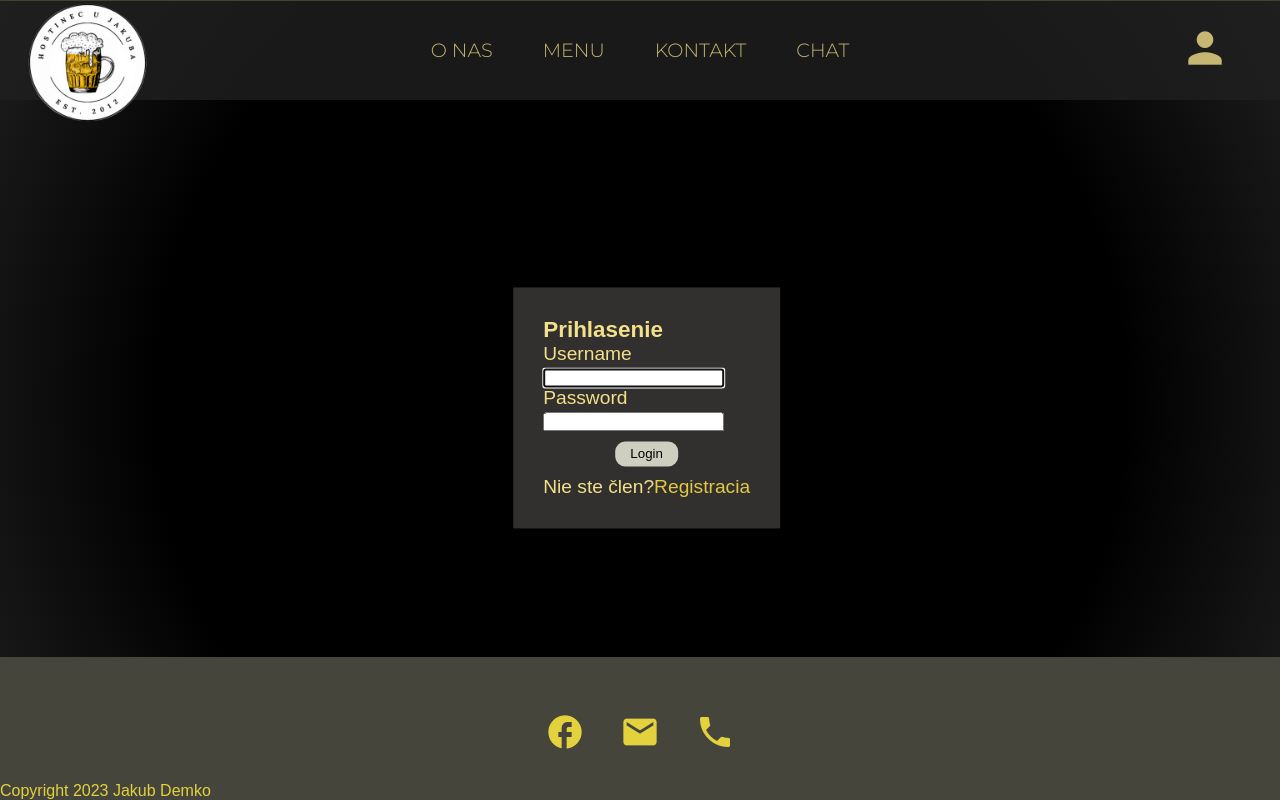
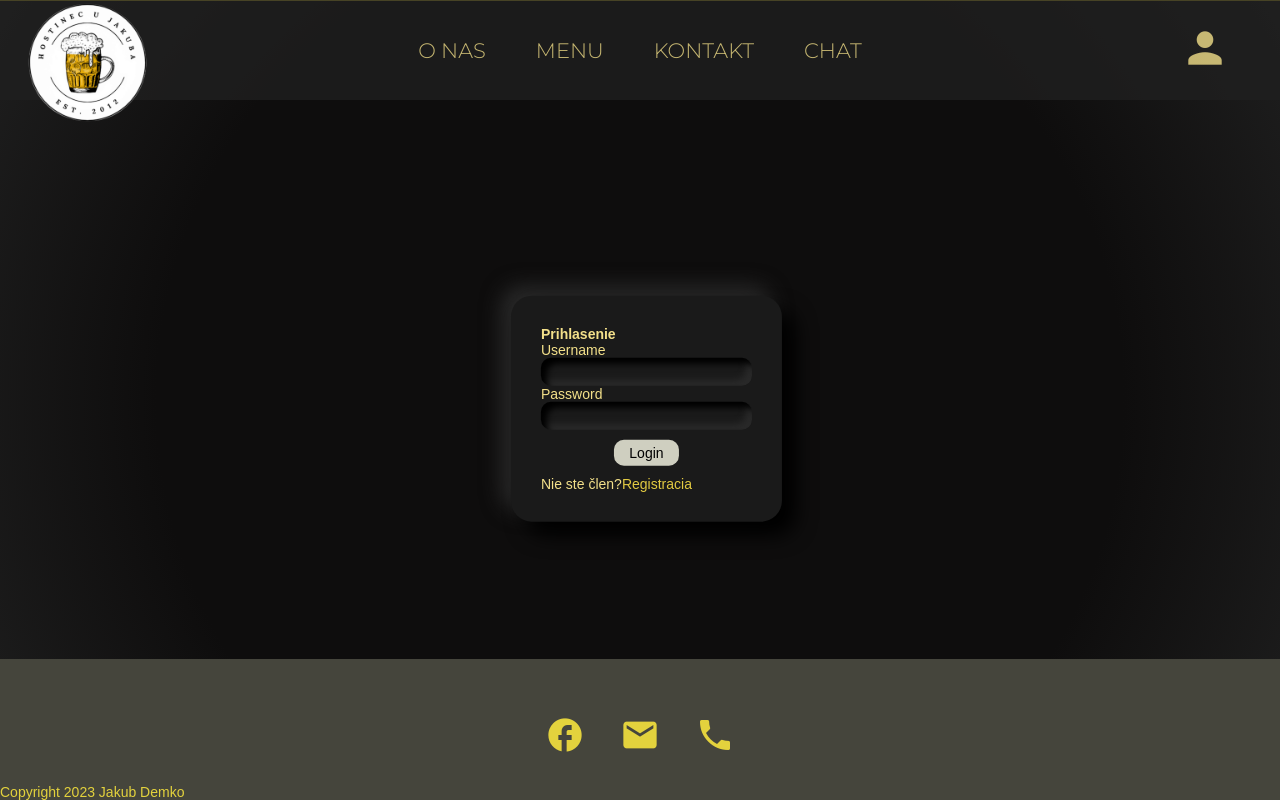
Before and after one commit to junglissta/ujakuba, a Django app: page /login/ in a window 1280 px wide. Run offline with Django 4.2, Linux system fonts and the light colour scheme; some web fonts are replaced.

Commit message:
styling of form

```diff
--- a/contact/views.py
+++ b/contact/views.py
@@ -12,12 +12,10 @@ def contactView(request):
     else:
         form = ContactForm(request.POST)
         if form.is_valid():
+            subject= 'korcma Kontakt'
             from_email = form.cleaned_data["email"]
             message = form.cleaned_data['message']
-            try:
-                send_mail(subject='', message=message, from_email=from_email, recipient_list=["korcmaujakuba@gmail.com"])
-            except BadHeaderError:
-                return HttpResponse("Invalid header found.")
+            send_mail(subject='', message=message, from_email=from_email, recipient_list=["korcmaujakuba@gmail.com"])
             return redirect("success")
     return render(request, "contact/contact.html", {"form": form})
 
--- a/homepage/views.py
+++ b/homepage/views.py
@@ -8,6 +8,7 @@ from django.views.generic.edit import CreateView, UpdateView, DeleteView
 from .forms import PostForm
 from .models import Post
 from django.core.paginator import Paginator
+from django.urls import reverse_lazy
 # Create your views here.
 
 def about(request):
@@ -19,7 +20,7 @@ def menu(request):
 class SignUp(CreateView):
     form_class = UserCreationForm
     template_name = 'registration/signup.html'
-    success_url = 'login'
+    success_url = reverse_lazy('login')
 
 class HomeView(TemplateView):
     template_name = "index.html"
--- a/hostinec/settings.py
+++ b/hostinec/settings.py
@@ -142,6 +142,7 @@ MEDIA_ROOT = BASE_DIR.joinpath('media/')
 
 DEFAULT_FROM_EMAIL = "kubodemko@gmail.com"
 EMAIL_BACKEND = "django.core.mail.backends.console.EmailBackend"
+SERVER_EMAIL = 'korcmaujakuba@gmail.com'
 EMAIL_HOST = "smtp.gmail.com"
 EMAIL_USE_TLS = True
 EMAIL_PORT = 587
--- a/hostinec/urls.py
+++ b/hostinec/urls.py
@@ -1,18 +1,4 @@
-"""hostinec URL Configuration
 
-The `urlpatterns` list routes URLs to views. For more information please see:
-    https://docs.djangoproject.com/en/4.1/topics/http/urls/
-Examples:
-Function views
-    1. Add an import:  from my_app import views
-    2. Add a URL to urlpatterns:  path('', views.home, name='home')
-Class-based views
-    1. Add an import:  from other_app.views import Home
-    2. Add a URL to urlpatterns:  path('', Home.as_view(), name='home')
-Including another URLconf
-    1. Import the include() function: from django.urls import include, path
-    2. Add a URL to urlpatterns:  path('blog/', include('blog.urls'))
-"""
 from django.contrib import admin
 from django.urls import path, include
 
--- a/static/styles.css
+++ b/static/styles.css
@@ -7,12 +7,13 @@
     margin: 0;
     padding: 0;
     box-sizing: border-box;
+    font-size: 14px;
 }
 
 html {
     font-family: 'Sofia Sans', sans-serif;
-    background: rgb(0,0,0);
-    background: radial-gradient(circle, rgba(0,0,0,1) 64%, rgba(31,31,31,1) 100%, rgba(38,38,38,1) 100%);
+    background: rgb(34, 34, 34);
+    background: radial-gradient(circle, rgb(14, 13, 13) 64%, rgba(31,31,31,1) 100%, rgba(38,38,38,1) 100%);
     color: rgb(227, 210, 61);
 }
 body {
@@ -103,6 +104,8 @@ h1 {
 }
 
 .moving-text {
+    color: rgb(0, 0, 0);
+    font-weight: 900;
     position: fixed;
     font-family:  'Poiret One', cursive;
     font-weight: 500;
@@ -137,7 +140,7 @@ h1 {
 }
 .credentials {
     position: absolute;
-    font-size: 1.5vw;
+    font-size: 1.5em;
     gap: 10px;
     right: 0;
     margin-right: 15px;
@@ -172,7 +175,7 @@ h1 {
 }
 
 .nav-link{
-    font-size: 1.5vw;
+    font-size: 1.5em;
     font-weight: 400;
     color: rgb(243, 224, 138);
     cursor: pointer;
@@ -200,7 +203,7 @@ h1 {
 .navbar .login {
     position: absolute;
     right: 50px;
-    font-size: 1.5vw;
+    font-size: 1.5em;
     font-weight: 400;
     color: rgb(243, 224, 138);
     cursor: pointer;
@@ -219,7 +222,7 @@ h1 {
 }
 
 .footer-container {
-    font-size: 1.5vw;
+    font-size: 1.5em;
     height: 125px;
     padding-bottom: 25px;
     gap: 2vw;
@@ -260,13 +263,30 @@ h1 {
     flex-direction: column;
     flex-wrap: wrap;
     transform: translate(-55%, -55%);
-    background: rgb(50, 47, 47);
-    font-size: 1.5vw;
+    background: rgb(26, 26, 26);
+    font-size: 1.5em;
     max-width: 600px;
     padding: 30px;
     margin: 20px;
     color: rgb(243, 224, 138);
     z-index: 20;
+    border-radius: 1em;
+    box-sizing: border-box;
+    box-shadow: 14px 14px 20px #000000, -10px -10px 20px rgb(41, 41, 41);
+    animation: fadeInAnimation 2s linear;
+}
+
+.field input {
+    color: rgb(243, 224, 138);
+    border: none;
+    outline: none;
+    background: rgb(26, 26, 26);
+    padding: 10px;
+    padding-left: 20px;
+    height: 2em;
+    font-size: 1em;
+    border-radius: 10px;
+    box-shadow: inset 6px 6px 6px #000000, inset -6px -6px 6px rgb(41, 41, 41);
 }
 .login-form h2 {
     font-size: 40px;
@@ -318,7 +338,7 @@ h2{
 }
 
 .contact-form h3 {
-    font-size: 2vw;
+    font-size: 2em;
 }
 
 .grid {
@@ -341,12 +361,12 @@ h2{
     margin: auto;
     width: 80%;
     margin-top: 120px;
-    font-size: 1.5vw;
+    font-size: 1.5em;
 }
 .chat-form p input {
     margin: 5px;
     width: 100%;
-    font-size: 1.5vw;
+    font-size: 1.5em;
     border-radius: 15px;
     padding: 10px;
 }
@@ -381,7 +401,7 @@ h2{
 
 }
 .pagination .page-link {
-    font-size: 1.5vw;
+    font-size: 1.5em;
     display: flex;
     justify-content: center;
     align-items: center;
--- a/templates/registration/login.html
+++ b/templates/registration/login.html
@@ -3,6 +3,7 @@
 {% block title %}Prihlasenie{% endblock %}
 
 {% block content %}
+<div class="login-border">
   <div class="login-form">
     <h3>Prihlasenie</h2>
     <form method="post">
@@ -15,4 +16,5 @@
     </form>
     <div class="registracia">Nie ste člen?<a href="{% url 'signup' %}">Registracia</a></div>
   </div>
+</div>
 {% endblock %}
```
Also changed, not shown: db.sqlite3.
